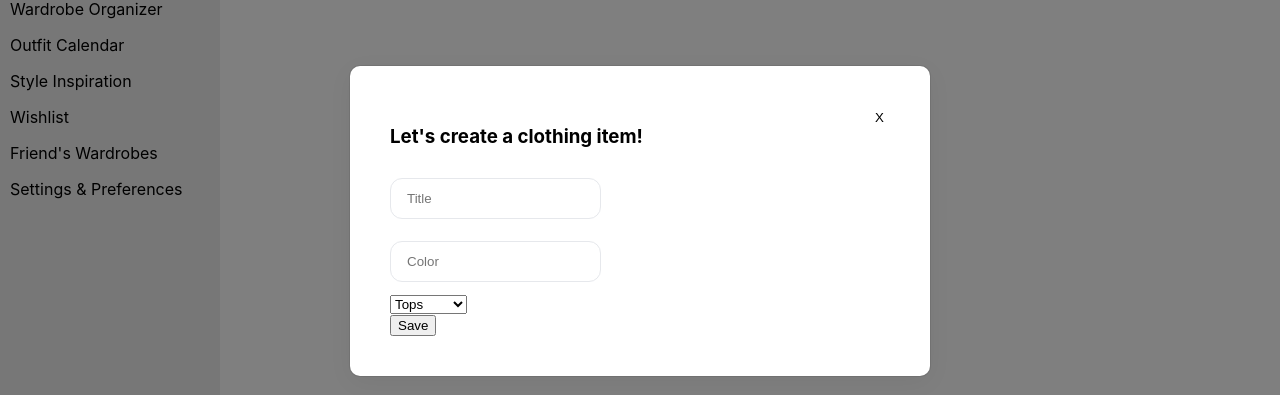
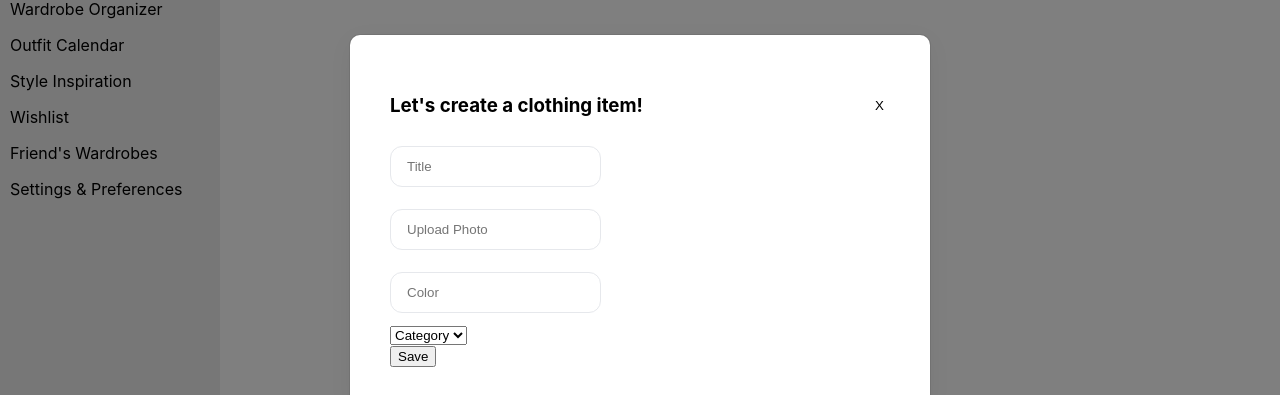
Before and after one commit to hotredsam/Outfit-Maker, a React (Create React App) app in the folder outfit-tracker/client/: page /upload in a window 1280 px wide. Shown: the part 179-574 px from the top of the page. Built offline with nearby package versions, Linux system fonts and the light colour scheme.

Commit message:
add backend connection and fixed navbar login button

```diff
--- a/outfit-tracker/client/package.json
+++ b/outfit-tracker/client/package.json
@@ -6,11 +6,13 @@
     "@testing-library/jest-dom": "^5.17.0",
     "@testing-library/react": "^13.4.0",
     "@testing-library/user-event": "^13.5.0",
+    "axios": "^1.4.0",
+    "dotenv": "^16.3.1",
     "express": "^4.18.2",
     "react": "^18.2.0",
     "react-dom": "^18.2.0",
     "react-redux": "^8.1.2",
-    "react-router-dom": "^6.14.2",
+    "react-router-dom": "^6.15.0",
     "react-scripts": "5.0.1",
     "redux": "^4.2.1",
     "redux-thunk": "^2.4.2",
--- /dev/null
+++ b/outfit-tracker/client/src/apis/ClothingFetch.js
@@ -0,0 +1,5 @@
+import axios from "axios";
+
+export default axios.create({
+  baseURL: 'http://localhost:3001/clothing',
+});
--- a/outfit-tracker/client/src/components/Navbar.js
+++ b/outfit-tracker/client/src/components/Navbar.js
@@ -27,7 +27,7 @@ const Navbar = ({ children }) => {
 
         </div>
         <div className="right-section">
-          <Link to="/account">
+          <Link to="/createaccount">
             <button className="account-button">Account</button>
           </Link>
         </div>
--- a/outfit-tracker/client/src/components/UploadImage.js
+++ b/outfit-tracker/client/src/components/UploadImage.js
@@ -1,59 +1,87 @@
-import { Link } from 'react-router-dom';
 import { useState } from 'react';
+import ClothingFetch from "../apis/ClothingFetch";
 import './UploadImage.css';
-
+import { useNavigate } from "react-router-dom";
 
 const AddClothingItem = () => {
     const mode = 'create'
     const editMode = mode === 'edit' ? true : false
+    let navigate = useNavigate();
 
-    const [data, setData] = useState({
-        user_email: null,
-        photo: null,
-        title: null,
-        category: null,
-        color: null
-    })
+    const [user_email, setEmail] = useState("natalie@test.com");
+    const [photo, setPhoto] = useState("");
+    const [title, setTitle] = useState("");
+    const [color, setColor] = useState("");
+    const [category, setCategory] = useState("Category");
 
-    const postData = async () => {
-        try{
-            const response = await fetch('http://localhost:3000/clothing', {
-                method: 'POST',
-                headers: {'Content-Type': 'application/json'},
-                body: JSON.stringify(data)
-            })
-            console.log(response)
-        } catch(err) {
-            console.error(err)
+    const handleSubmit = async (e) => {
+        e.preventDefault();
+        try {
+        const response = await ClothingFetch.post("/", {
+            user_email,
+            photo,
+            title,
+            color,
+            category
+        });
+        console.log(response);
+        navigate(`/dashboard`);
+        } catch (err) {
+        console.log(err);
         }
-    }
+    };
 
-    const handleChange = (e) => {
-        console.log('changing', e)
-        const { name, value } = e.target
+    const handleClose = (e) => {
+        e.stopPropagation();
+        navigate(`/dashboard`);
+      };
 
-        setData(data => ({
-            ...data,
-            [name] : value
-        }))
-    }
+    // const [data, setData] = useState({
+    //     user_email: "natalie@test.com",
+    //     photo: "",
+    //     title: "",
+    //     category: "category",
+    //     color: ""
+    // })
+
+    // const postData = async () => {
+    //     try{
+    //         const response = await fetch('http://localhost:3001/clothing', {
+    //             method: 'POST',
+    //             headers: {'Content-Type': 'application/json'},
+    //             body: JSON.stringify(data)
+    //         })
+    //         console.log(response)
+    //     } catch(err) {
+    //         console.error(err)
+    //     }
+    // }
+
+    // const handleChange = (e) => {
+    //     console.log('changing', e)
+    //     const { name, value } = e.target
+
+    //     setData(data => ({
+    //         ...data,
+    //         [name] : value
+    //     }))
+    // }
 
   return (
     <div className="overlay">
         <div className="modal">
             <div className="form-title-container">
                 <h3>Let's {mode} a clothing item!</h3>
-                <Link to="/dashboard">
-                    <button>X</button>
-                </Link>
+
+                    <button onClick={handleClose}>X</button>
             </div>
 
             <form>
                 <div className="form-row">
                 <div className="col">
                     <input
-                    value={data.title}
-                    onChange={handleChange}
+                    value={title}
+                    onChange={(e) => setTitle(e.target.value)}
                     type="text"
                     className="form-control"
                     placeholder="Title"
@@ -61,8 +89,17 @@ const AddClothingItem = () => {
                 </div>
                 <div className="col">
                     <input
-                    value={data.color}
-                    onChange={handleChange}
+                    value={photo}
+                    onChange={(e) => setPhoto(e.target.value)}
+                    type="text"
+                    className="form-control"
+                    placeholder="Upload Photo"
+                    />
+                </div>
+                <div className="col">
+                    <input
+                    value={color}
+                    onChange={(e) => setColor(e.target.value)}
                     className="form-control"
                     type="text"
                     placeholder="Color"
@@ -70,8 +107,8 @@ const AddClothingItem = () => {
                 </div>
                 <div className="col">
                     <select
-                    value={data.category}
-                    onChange={handleChange}
+                    value={category}
+                    onChange={(e) => setCategory(e.target.value)}
                     className="custom-select my-1 mr-sm-2"
                     >
                     <option disabled>Category</option>
@@ -80,13 +117,9 @@ const AddClothingItem = () => {
                     <option value="3">Shoes</option>
                     </select>
                 </div>
-                <button
-                    onClick={editMode ? '' : postData}
-                    type="submit"
-                    className="btn btn-primary"
-                >
-                    Save
-                </button>
+                    <button onClick={handleSubmit} type="submit" className="btn btn-primary">
+                        Save
+                    </button>
                 </div>
             </form>
         </div>
```
Also changed, not shown: 2 other files (tests, documents, lock files or other folders).
